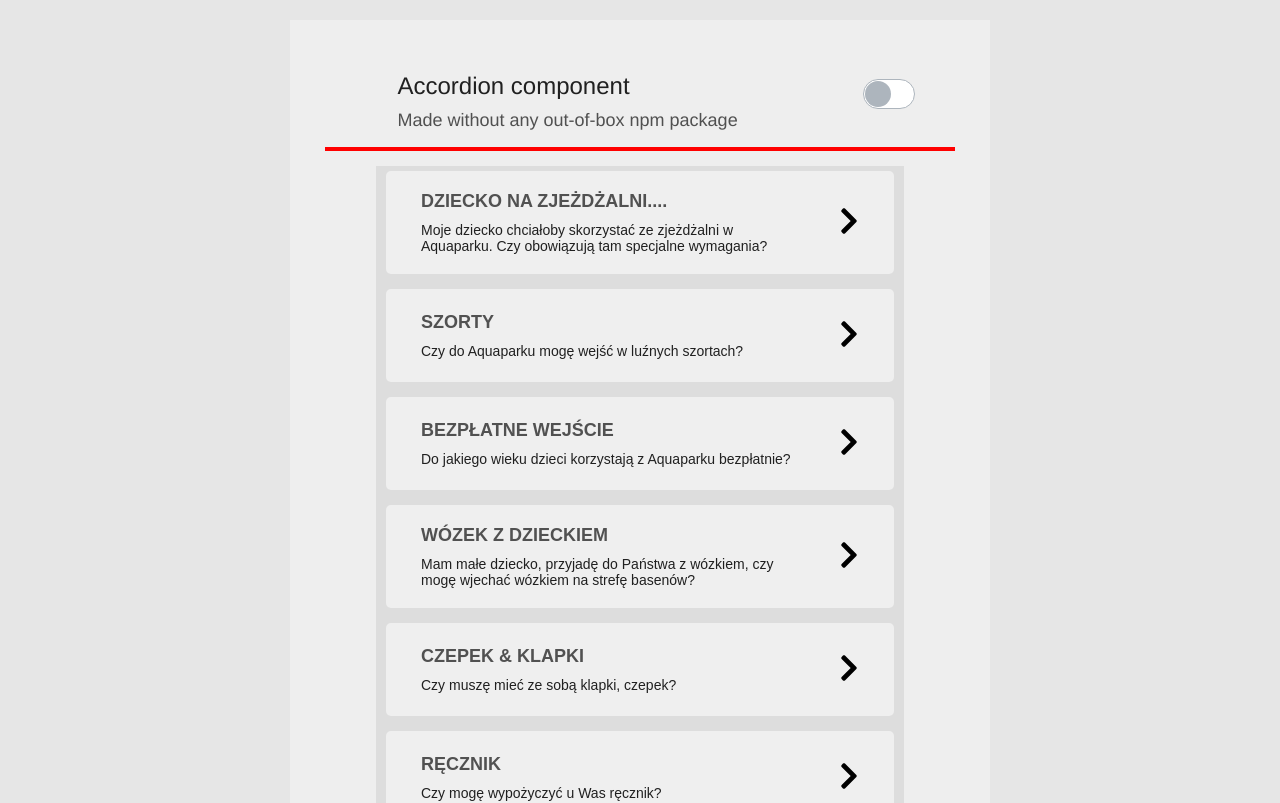
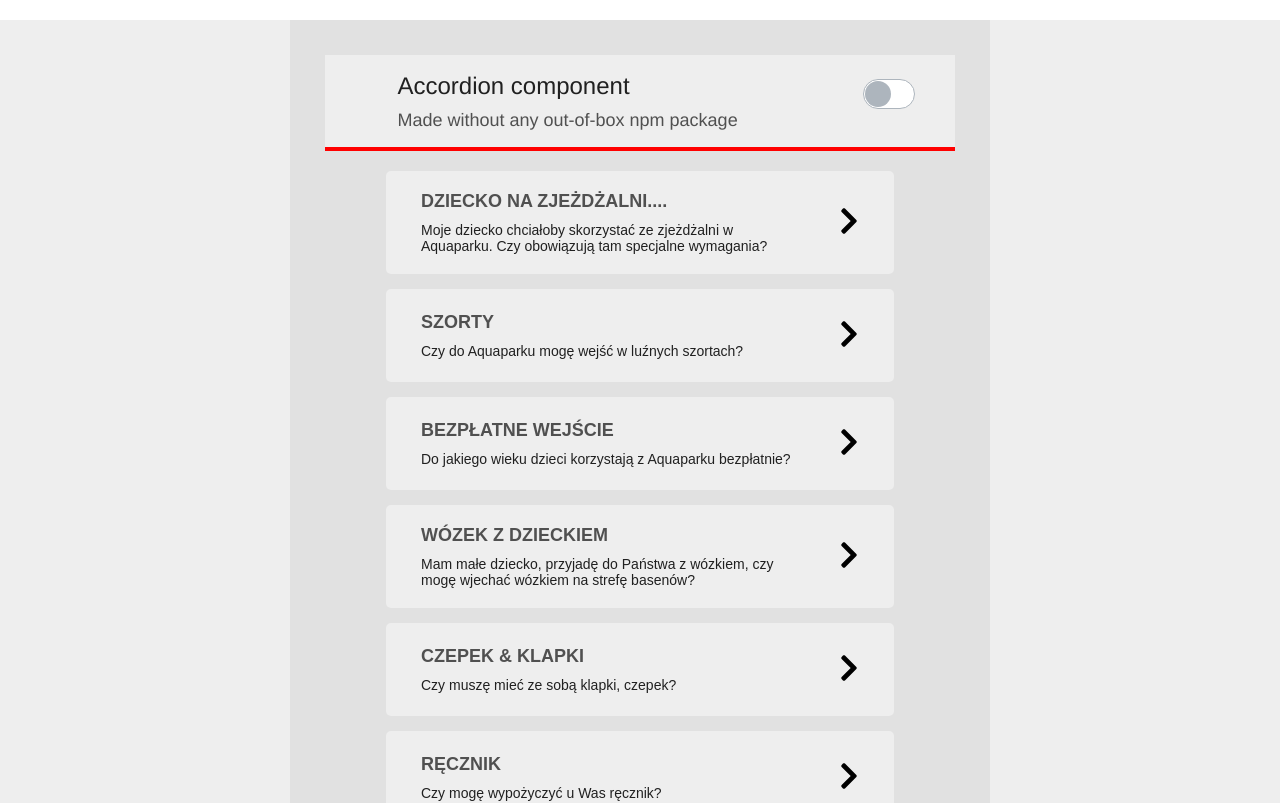
Before and after one commit to krzysztofplesniak/Accordion-React-project, a React (Create React App) app: page / in a window 1280 px wide. Shown: the top 803 px of the page. Built offline with nearby package versions, Linux system fonts and the light colour scheme; data requests are answered from the project's data file.

Commit message:
Step#2 changes colors of darken and lighten theme

```diff
--- a/src/App.js
+++ b/src/App.js
@@ -34,25 +34,30 @@ const App = () => {
 		setTheme(theme === 'light-theme' ? 'dark-theme' : 'light-theme');
 	};
 
-
 	return (
+		<div className={`${theme}`}>
 			<div className={`app-container app-container--${theme}`}>
 				<>
-				<Header onHandlerTheme={onHandlerTheme}/>
+					<Header onHandlerTheme={onHandlerTheme} />
 
-				{(loading && accordions.length === 0) ? (
+					{loading && accordions.length === 0 ? (
 						<div className='beatLoader'>
 							<BeatLoader size={50} color='red' loading />
 						</div>
 					) : (
 						<div className='accordions'>
 							{accordions.map(accordion => (
-							<Accordion key={accordion.id} accordion={accordion} />
+								<Accordion
+									key={accordion.id}
+									accordion={accordion}
+									theme={theme}
+								/>
 							))}
 						</div>
 					)}
 				</>
 			</div>
+		</div>
 	);
 };
 
--- a/src/components/Accordion.js
+++ b/src/components/Accordion.js
@@ -1,7 +1,7 @@
 import React, { useState, useRef } from 'react';
 import Chevron from './Chevron';
 
-const Accordion = ({ accordion: { title, subtitle, content } }) => {
+const Accordion = ({ accordion: { title, subtitle, content }, theme }) => {
 	const [openAccordion, setToogle] = useState('');
 	const [contentHeight, setContentHeight] = useState('0px');
 	const contentReference = useRef(null);
@@ -16,9 +16,9 @@ const Accordion = ({ accordion: { title, subtitle, content } }) => {
 	};
 
 	return (
-		<div className='app-container app-container--accordion'>
+		<div className={`app-container app-container--accordion app-container--${theme}`}>
 			<div className={`accordion`}>
-				<button className='accordion__button' onClick={onClickHandlerToogle}>
+				<button className={`accordion__button ${theme}`} onClick={onClickHandlerToogle}>
 					<div className='accordion__info'>
 						<p className='accordion__info-text accordion--title'>{title}</p>
 						<p className='accordion__info-text accordion--subtitle'>
--- a/src/styles/base/_base.scss
+++ b/src/styles/base/_base.scss
@@ -18,5 +18,13 @@ body {
     font-size: $m-fs;
     line-height: 1.6;
     color: $dark-grey;
-    background-color: darken($background-color, 3%);
+
 }
+
+.light-theme {
+    background-color: $ligth-theme;
+}
+
+.dark-theme {
+    background-color: $dark-theme;
+}
--- a/src/styles/base/_container.scss
+++ b/src/styles/base/_container.scss
@@ -15,13 +15,13 @@
 
     // M = modifier 'accordion--dark-theme'
 	&--dark-theme {
-		background-color: $dark-theme;
+		background-color: darken($dark-theme, 5%);
 		color: $off-white;
 	}
 
 	// M = modifier 'accordion--light-theme'
 	&--light-theme {
-		background-color: $ligth-theme;
+		background-color: darken($ligth-theme, 5%);
 		color: $black;
 	}
 }
--- a/src/styles/components/_accordion.scss
+++ b/src/styles/components/_accordion.scss
@@ -21,6 +21,14 @@
 
 		&:hover {
 			background-color: darken($off-white, 5%);
+		}
+
+		& .light-theme {
+			//background-color: lighten($ligth-theme, 5%);
+		}
+
+		& .dark-theme {
+			//background-color: darken($ligth-theme, 2%);
 		}
 	}
 
--- a/src/styles/styles.css
+++ b/src/styles/styles.css
@@ -1017,7 +1017,14 @@ body {
   font-size: 1.8rem;
   line-height: 1.6;
   color: #646464;
-  background-color: #e6e6e6;
+}
+
+.light-theme {
+  background-color: #eee;
+}
+
+.dark-theme {
+  background-color: #555;
 }
 
 .app-container {
@@ -1038,12 +1045,12 @@ body {
 }
 
 .app-container--dark-theme {
-  background-color: #555;
+  background-color: #484848;
   color: #ddd;
 }
 
 .app-container--light-theme {
-  background-color: #eee;
+  background-color: #e1e1e1;
   color: #202020;
 }
 
```
Also changed, not shown: 1 other file (tests, documents, lock files or other folders). Lines whose indentation alone changed are shown as unchanged.
